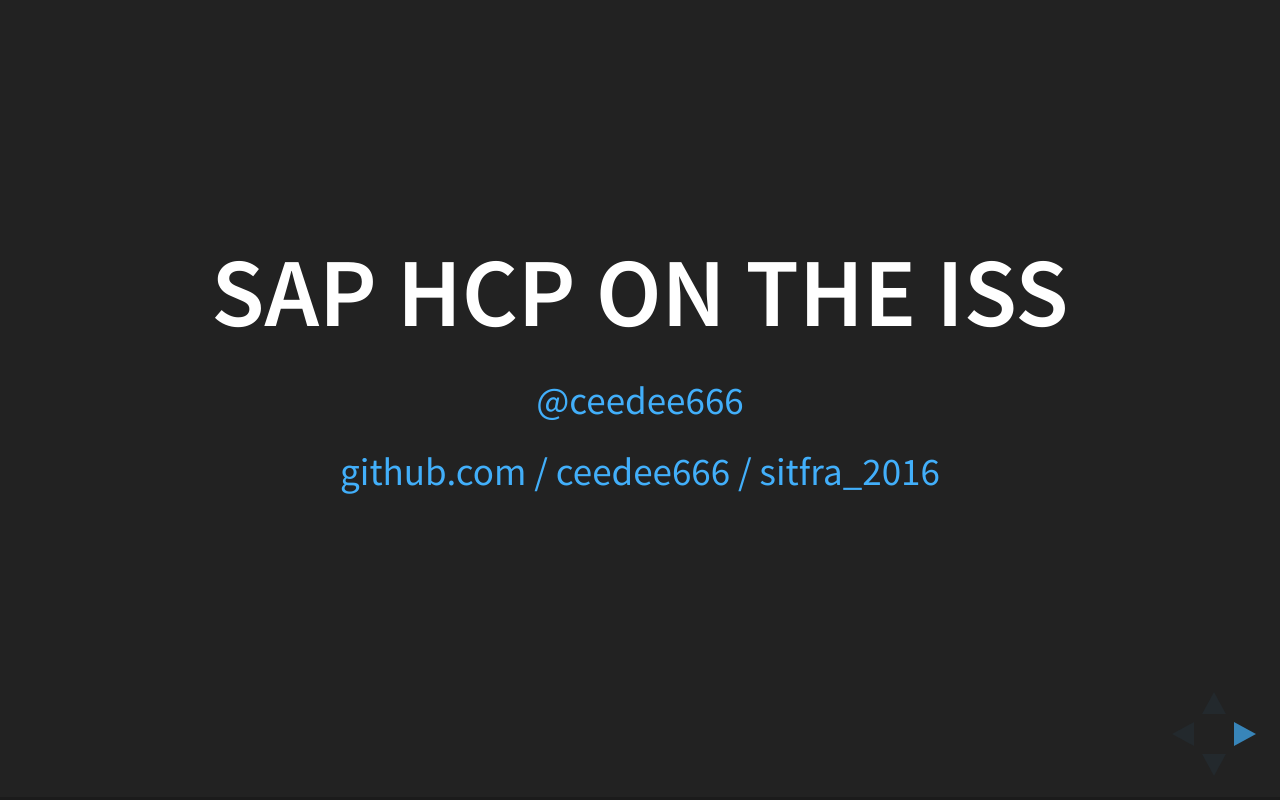
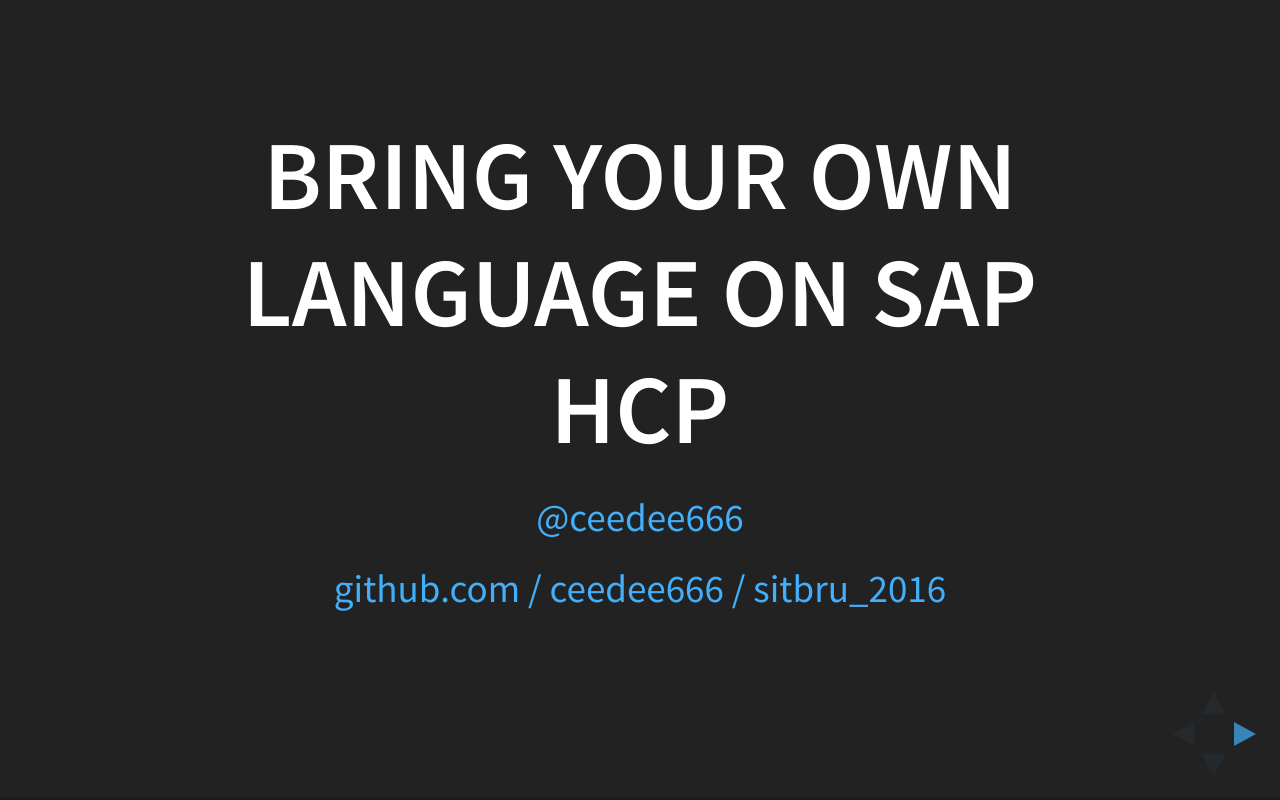
Before and after one commit to ceedee666/sitbru_2016, a website: page index.html in a window 1280 px wide. Drawn offline with Linux system fonts and the light colour scheme.

Commit message:
initial version of slides

```diff
--- a/index.html
+++ b/index.html
@@ -2,7 +2,7 @@
 <html lang="en">
   <head>
     <meta charset="utf-8">
-    <title>SAP HCP on the ISS</title>
+    <title>Bring your own language on SAP HCP</title>
     <meta name="author" content="Christian Drumm">
     <meta name="apple-mobile-web-app-capable" content="yes" />
     <meta name="apple-mobile-web-app-status-bar-style" content="black-translucent" />
@@ -30,9 +30,9 @@
 
       <div class="slides">
         <section>
-          <h1>SAP HCP on the ISS</h1>
+          <h1>Bring your own language on SAP HCP</h1>
 	  <p><a href="http://www.twitter.com/ceedee666">@ceedee666</a></p>
-          <p><a href="http://www.github.com/ceedee666/sitfra_2016">github.com / ceedee666 / sitfra_2016</a></p>
+          <p><a href="http://www.github.com/ceedee666/sitbru_2016">github.com / ceedee666 / sitbru_2016</a></p>
         </section>
         <section data-markdown="presentation.md"
                  data-separator="^\n\n\n"
@@ -42,7 +42,7 @@
         <section>
           <h1 id="questions-">Questions?</h1>
           <p><a href="http://www.twitter.com/ceedee666">@ceedee666</a></p>
-	  <p><a href="http://www.github.com/ceedee666/sitfra_2016">github.com / ceedee666 / sitfra_2016</a></p>
+	  <p><a href="http://www.github.com/ceedee666/sitbru_2016">github.com / ceedee666 / sitbru_2016</a></p>
 	  <pre><code></code></pre><!-- needed for syntax highlighting to work. Don't know why....-->
 	</section>
 	<section data-markdown="references.md"
```
